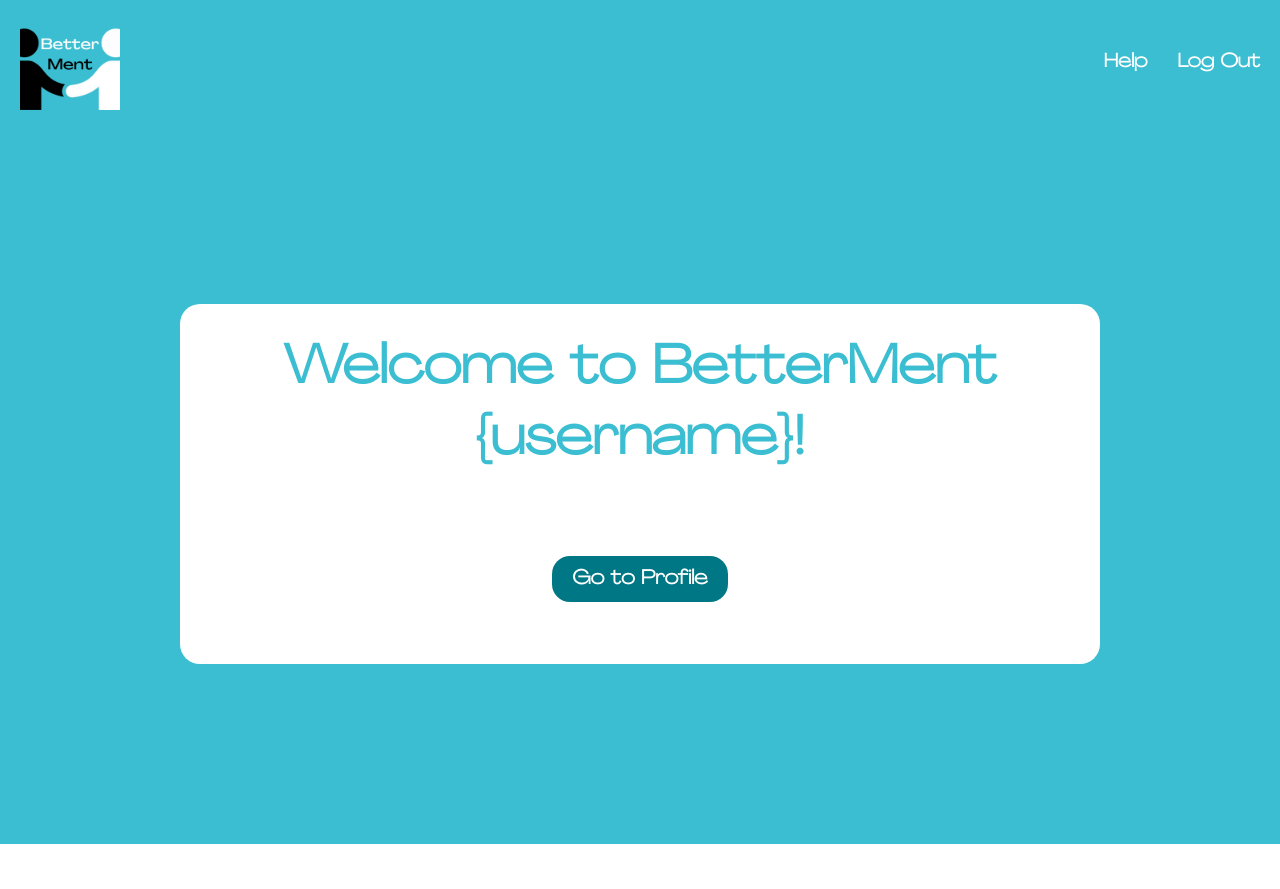
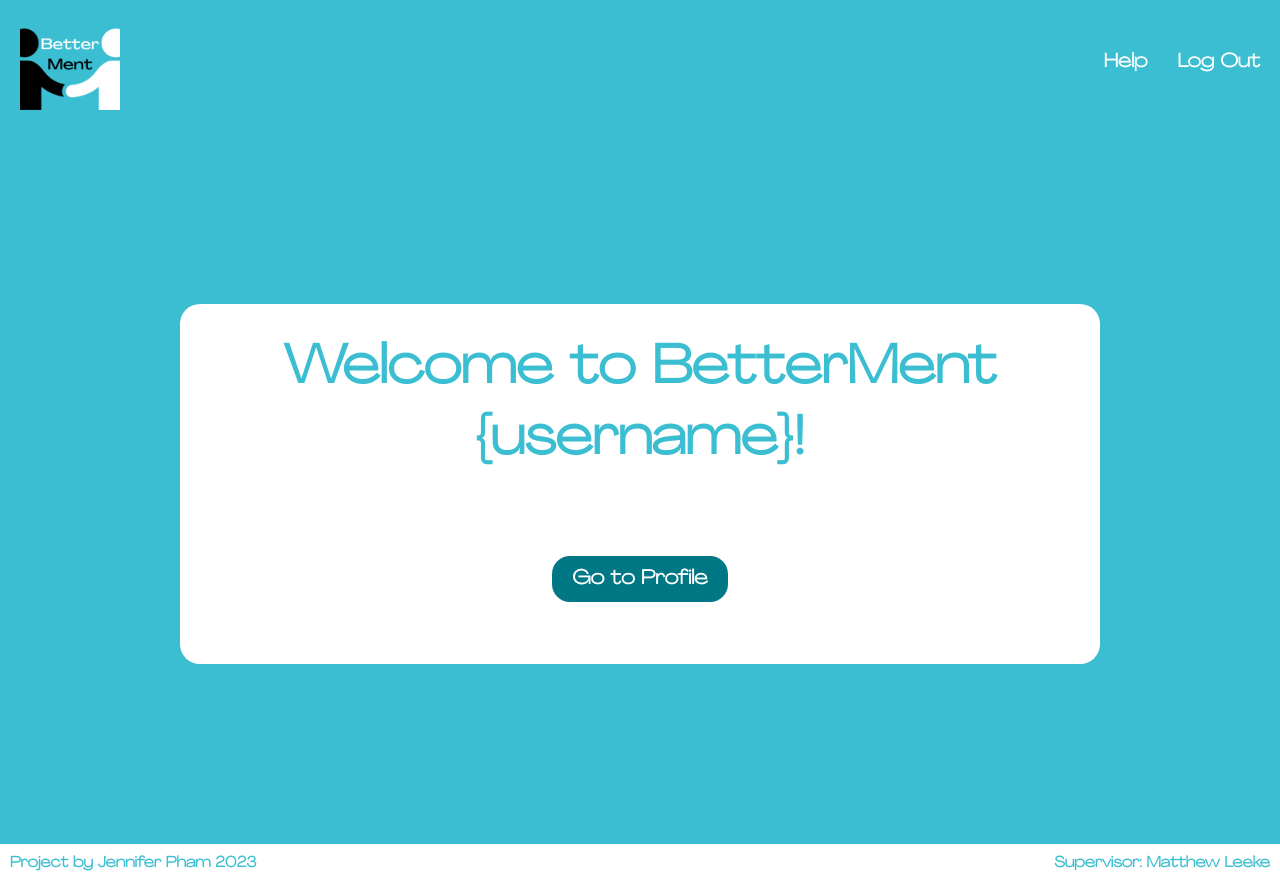
Before and after one commit to Jennipham/betterment, a React (Create React App) app: page /signupSuccess in a window 1280 px wide. Before the commit the page ends 844 px from the top, so only its background shows below. Built offline with nearby package versions, Linux system fonts and the light colour scheme.

Commit message:
refactor: footer

```diff
--- a/src/components/styles/Footer.css
+++ b/src/components/styles/Footer.css
@@ -3,7 +3,29 @@
     background-color: white;
     font-weight: bolder;
     font-size: 15px;
+    height: 3em;
+}
+
+.by {
     color: #3BBED1;
-    text-align: left;
-    padding: 10px 20px;
+    text-align:left;
+    padding: 0px 10px;
+    font-size: 1em;
+
 }
+
+.footer-text {
+    display: flex;
+    align-items: center;
+    background-color: white;
+}
+
+
+.supervisor {
+    color: #3BBED1;
+    text-align: right;
+    padding: 0px 10px;
+    font-size: 1em;
+    flex:content;
+
+}
--- a/src/components/views/footer.js
+++ b/src/components/views/footer.js
@@ -5,7 +5,11 @@
 const Footer = () => {
     return (
         <div className="footer">
-            <p>Final Year Project by Jennifer Pham 2023</p>
+            <div className="footer-text">
+            <h1 className='by'>Project by Jennifer Pham 2023 </h1>
+            <h1 className='supervisor'>Supervisor: Matthew Leeke</h1>
+        </div>
+
         </div>
     );
 };
--- a/src/components/views/topSection.js
+++ b/src/components/views/topSection.js
@@ -10,6 +10,7 @@
                 <h1>Connecting Employees to Executive <span className='ment'>Ment</span>ors</h1>
                 <h5>Project by: Jennifer Pham 2023</h5>
 
+
             </div>
             <div className="image">
                 <img src= {top} alt="Top Section" />
--- a/src/components/views/welcome.js
+++ b/src/components/views/welcome.js
@@ -2,6 +2,7 @@
 import Header from './header';
 import { useState, } from 'react';
 import '../styles/Welcome.css';
+import Footer from './footer';
 
 const Welcome = () => {
     const [user, setUser] = useState({ fname: '{username}' });
@@ -17,6 +18,7 @@
                     </div>
                 </div>
             </div>
+            <Footer />
         </>
     );
 };
```
